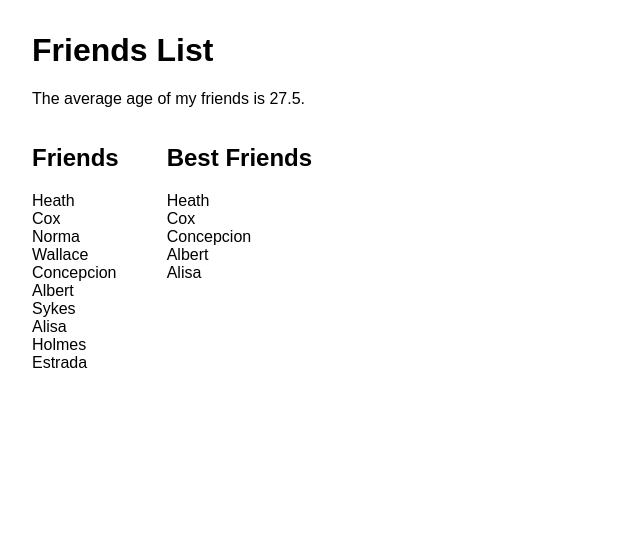
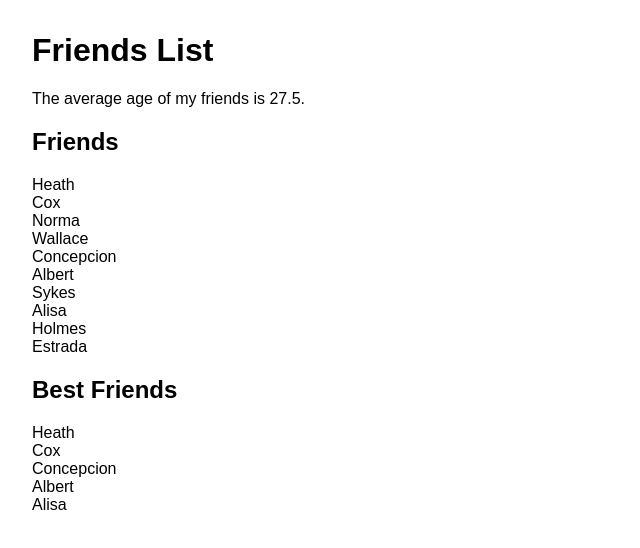
Before and after one commit to bridge-school/cohort3-react-1, a React (Create React App) app: page / in a window 1280 px wide. Shown: the top 548 px of the page, without its empty margins (0-640 px from the left). Built offline with nearby package versions, Linux system fonts and the light colour scheme.

Commit message:
Refactor app to split into components

```diff
--- a/src/App.js
+++ b/src/App.js
@@ -2,40 +2,19 @@ import React, { Component } from 'react';
 import './App.css';
 import { Header } from './Components/header';
 import data from './data.json';
+import { AverageAge } from './Components/average-age';
+import { FriendsList } from './Components/friends-list';
+import { BestFriendsList } from './Components/best-friends-list';
+
 
 class App extends Component {
   render() {
-    const avg = data.reduce((acc, curr) => {return acc + curr.age}, 0) / data.length;
     return (
       <div className="App">
         <Header>Friends List</Header>
-        <div>
-          <p>The average age of my friends is
-            {
-            <span> {avg}.</span>
-            }
-          </p>
-        </div>
-        <div className="my-block">
-          <h2>Friends</h2>
-            <ul>
-            {
-              data.map((friend) => <li>{friend.first}</li>)
-            }
-            </ul>
-        </div>
-        <div className="my-block">
-          <h2>Best Friends</h2>
-            <ul>
-            {
-              data.map((friend) => {
-                if (friend.isBestFriend) {
-                  return <li>{friend.first}</li>
-                }
-              })
-            }
-            </ul>
-        </div>
+        <AverageAge data={ data }/>
+        <FriendsList data={ data }/>
+        <BestFriendsList data={ data }/>
       </div>
     );
   }
--- /dev/null
+++ b/src/Components/average-age.js
@@ -0,0 +1,14 @@
+import React from 'react';
+
+export const AverageAge = ({ data }) => {
+  const avg = data.reduce((acc, curr) => {return acc + curr.age}, 0) / data.length;
+  // const avg = friends;
+  return (
+  <div>
+    <p>The average age of my friends is
+      {
+      <span> {avg}.</span>
+      }
+    </p>
+  </div>);
+};
--- /dev/null
+++ b/src/Components/best-friends-list.js
@@ -0,0 +1,16 @@
+import React from 'react';
+
+export const BestFriendsList = ({data}) => {
+    return (
+        <div>
+          <h2>Best Friends</h2>
+            <ul>
+            {
+              data
+                .filter((friend) => {return friend.isBestFriend})
+                .map((friend) => {return <li>{friend.first}</li>})
+            }
+            </ul>
+        </div>
+    )
+};
--- /dev/null
+++ b/src/Components/friends-list.js
@@ -0,0 +1,14 @@
+import React from 'react';
+
+export const FriendsList = ({data}) => {
+    return (
+        <div>
+          <h2>Friends</h2>
+            <ul>
+            {
+              data.map((friend) => <li>{friend.first}</li>)
+            }
+            </ul>
+        </div>
+    )
+};
```
Also changed, not shown: src/Components/list.js (deleted, +0 -8 lines), package.json (line endings or trailing spaces).
